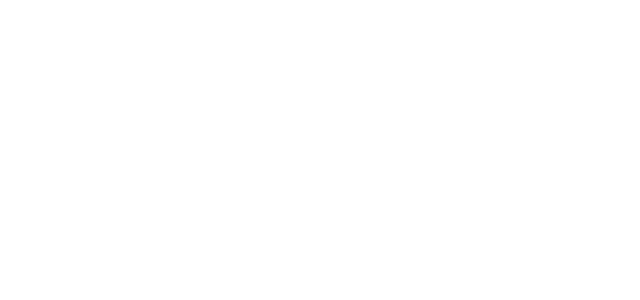
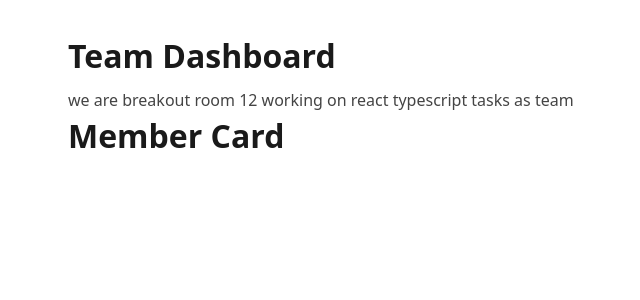
Before and after one commit to Emma001code/Coding-party-Group-12, a React (Vite) app: page / in a window 1280 px wide. Shown: the top 300 px of the page, without its empty margins (212-852 px from the left). Built offline with nearby package versions, Linux system fonts and the light colour scheme.

Commit message:
Implement TeamDashboard and MemberCard components

```diff
--- /dev/null
+++ b/src/MemberCard.tsx
@@ -0,0 +1,10 @@
+
+function MemberCard(){
+    return(
+        <>
+        <h1>Member Card</h1>
+        </>
+    )
+}
+
+export default MemberCard
--- a/src/TeamDashboard.tsx
+++ b/src/TeamDashboard.tsx
@@ -1,5 +1,13 @@
+import MemberCard from './MemberCard'
+
 function TeamDashboard() {
-  return null
+  return (
+    <>
+    <h1>Team Dashboard</h1>
+    <p>we are breakout room 12 working on react typescript tasks as team</p>
+    <MemberCard />
+    </>
+  )
 }
 
 export default TeamDashboard
```
